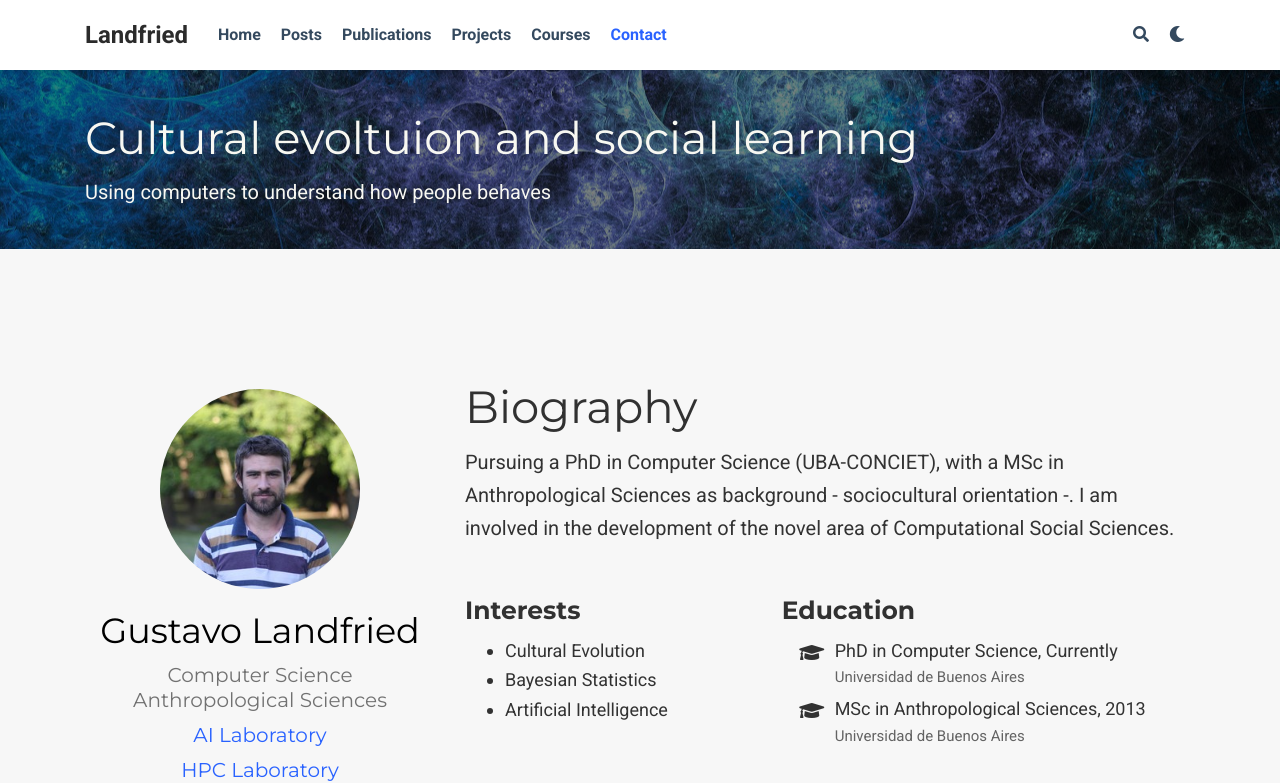
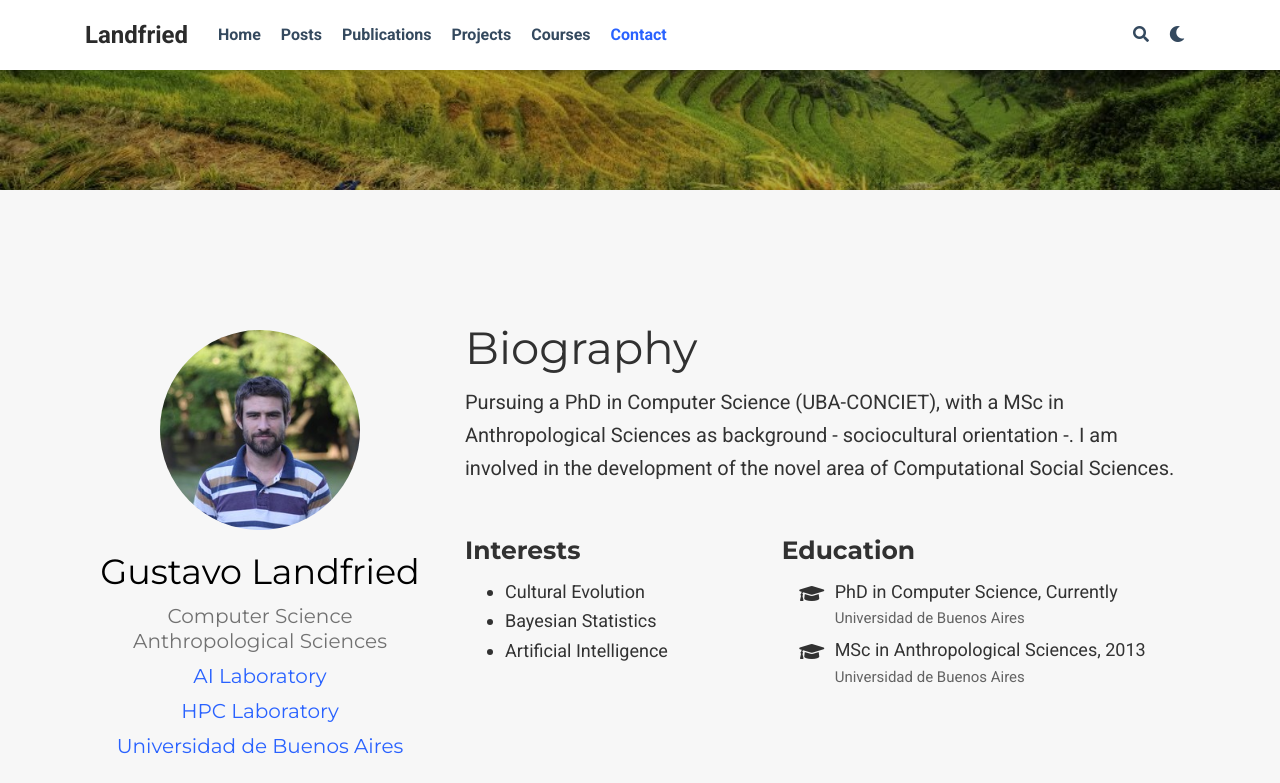
Before and after one commit to glandfried/glandfried.github.io, a plain HTML site: page index.html in a window 1280 px wide. Shown: the top 783 px of the page. Drawn offline with nearby package versions, Linux system fonts and the light colour scheme; some icons are missing.

Commit message:
Nueva pagina

```diff
--- a/index.html
+++ b/index.html
@@ -434,21 +434,28 @@
 
 
 
-
-  <section id="demo" class="home-section wg-blank dark parallax " style="background-image: linear-gradient(rgba(0, 0, 0, 0.5), rgba(0, 0, 0, 0.5)), url(&#39;https://glandfried.github.io/img/headers/bubbles-wide.jpg&#39;);padding: 20px 0px 20px 0;">
+  <section id="hero" class="home-section wg-hero dark parallax " style="background-image: linear-gradient(#4bb4e3, #2b94c3);background-image: linear-gradient(rgba(0, 0, 0, 0.3), rgba(0, 0, 0, 0.3)), url(&#39;https://glandfried.github.io/img/headers/terrazas_arroz_complete.jpg&#39;);">
     <div class="container">
 
 
 
-<div class="row">
-
-    <div class="col-lg-12">
-      <h1>Cultural evoltuion and social learning</h1>
-      <p>Using computers to understand how people behaves</p>
-
-    </div>
-
-</div>
+
+
+
+    <h1 class="hero-title" itemprop="headline">
+
+    </h1>
+
+
+
+
+
+
+
+
+
+
+
 
     </div>
   </section>
```
Also changed, not shown: 1 other file.
